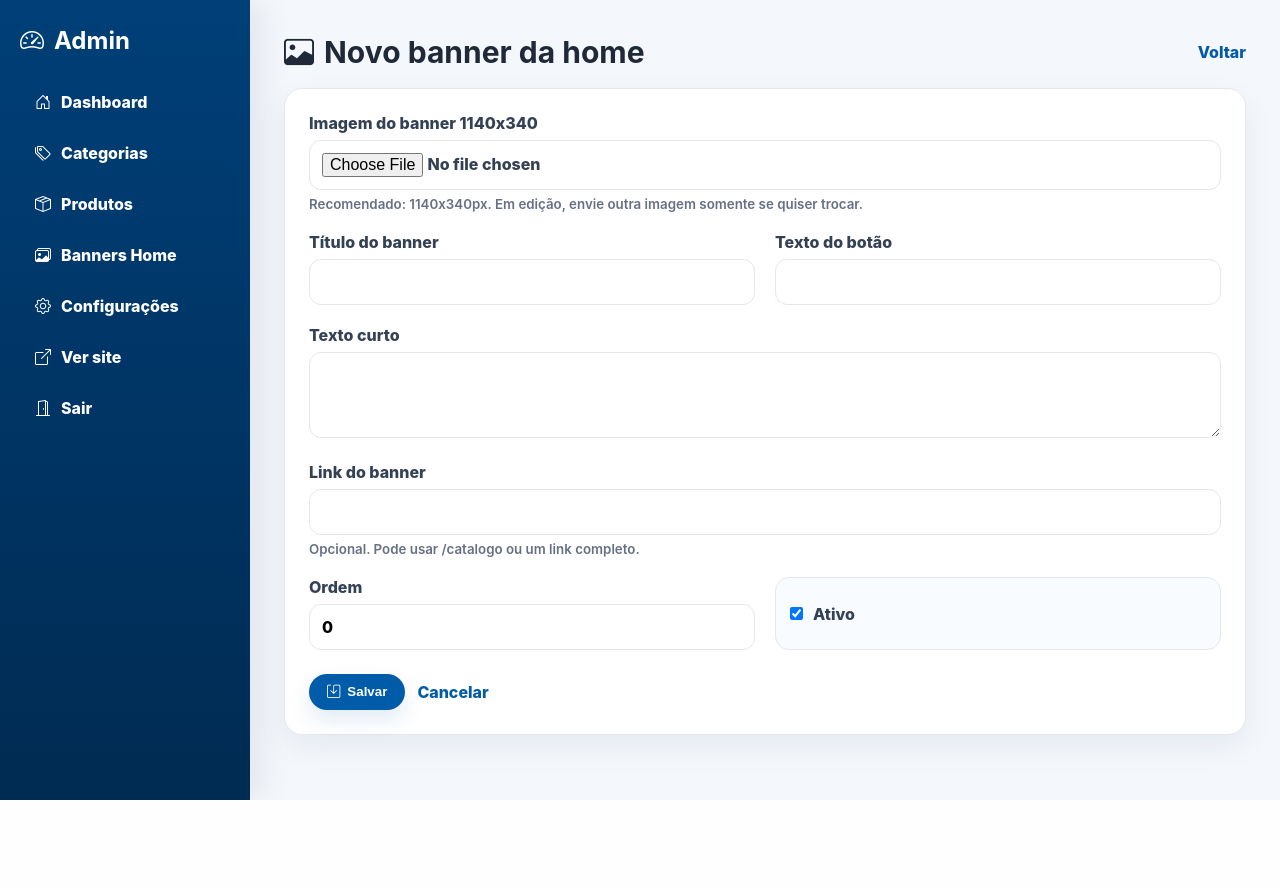
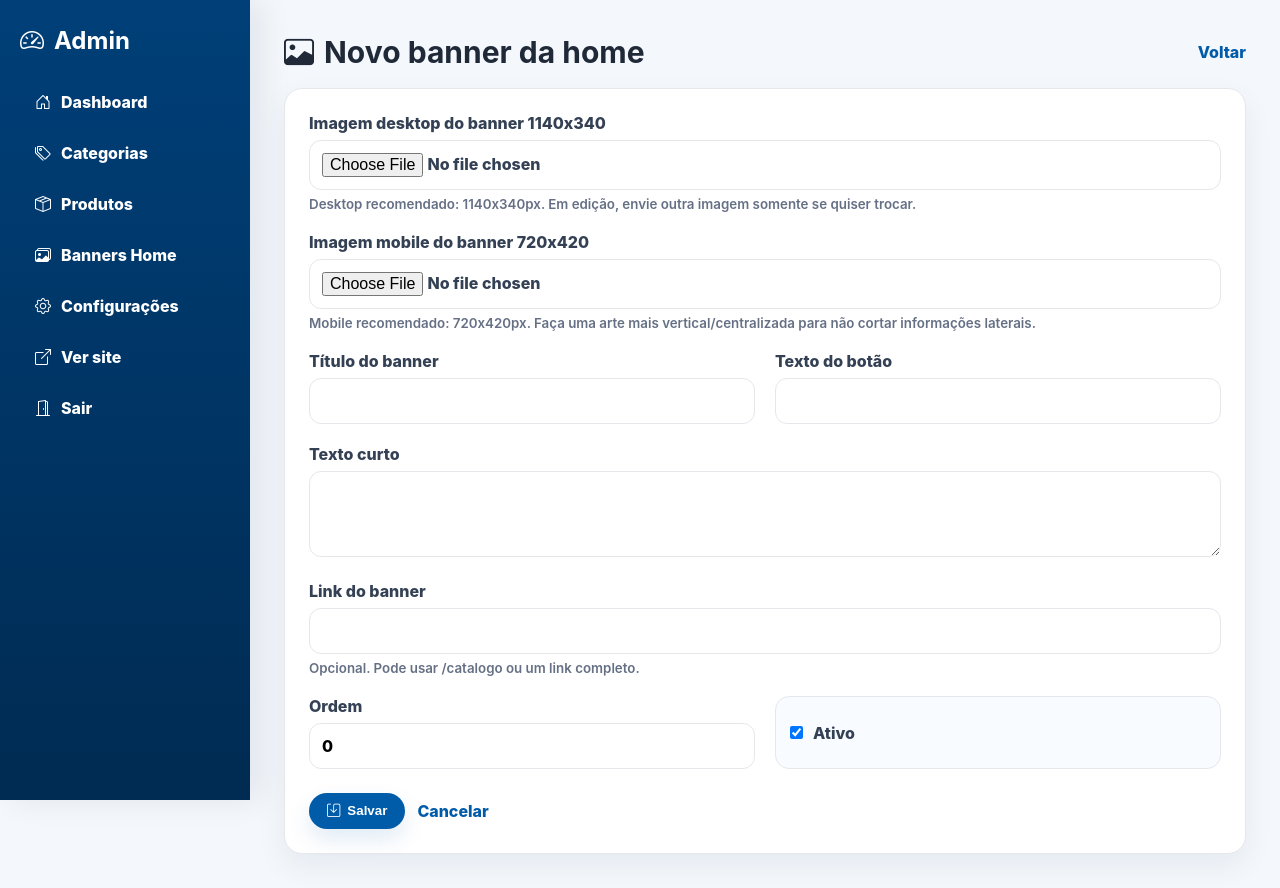
Before and after one commit to Hunter954/GraficaSima, a Flask app: page /admin/banners/novo in a window 1280 px wide. Before the commit the page ends 800 px from the top, so only its background shows below. Run offline with Flask 3, Linux system fonts and the light colour scheme; the visitor is signed in with stand-in values (Sample User, id 1); data that the repository does not hold is empty; some libraries are stand-ins or nearby versions.

Commit message:
Add files via upload

```diff
--- a/app/__init__.py
+++ b/app/__init__.py
@@ -83,6 +83,11 @@ def ensure_database_compatibility(app):
             from app.models import HomeBanner
             if not inspector.has_table('home_banners'):
                 HomeBanner.__table__.create(db.engine)
+            else:
+                home_banner_columns = {column['name'] for column in inspector.get_columns('home_banners')}
+                if 'image_mobile' not in home_banner_columns:
+                    with db.engine.begin() as connection:
+                        connection.execute(text('ALTER TABLE home_banners ADD COLUMN image_mobile VARCHAR(255)'))
 
             if not inspector.has_table('site_settings'):
                 return
@@ -104,7 +109,7 @@ def ensure_database_compatibility(app):
                         connection.execute(text('ALTER TABLE categories ADD COLUMN show_on_home BOOLEAN NOT NULL DEFAULT TRUE'))
         except (OperationalError, ProgrammingError) as exc:
             message = str(exc).lower()
-            if any(column_name in message for column_name in ('hero_image', 'about_image_1', 'about_image_2', 'about_image_3', 'favicon', 'show_on_home')) and ('duplicate' in message or 'already exists' in message):
+            if any(column_name in message for column_name in ('hero_image', 'about_image_1', 'about_image_2', 'about_image_3', 'favicon', 'show_on_home', 'image_mobile')) and ('duplicate' in message or 'already exists' in message):
                 return
             raise
 
--- a/app/forms.py
+++ b/app/forms.py
@@ -47,7 +47,8 @@ class ProductForm(FlaskForm):
 class HomeBannerForm(FlaskForm):
     title = StringField('Título do banner', validators=[Optional(), Length(max=180)])
     subtitle = TextAreaField('Texto curto', validators=[Optional(), Length(max=260)])
-    image = FileField('Imagem do banner 1140x340', validators=[Optional(), FileAllowed(IMAGE_EXTENSIONS, 'Apenas imagens')])
+    image = FileField('Imagem desktop do banner 1140x340', validators=[Optional(), FileAllowed(IMAGE_EXTENSIONS, 'Apenas imagens')])
+    image_mobile = FileField('Imagem mobile do banner 720x420', validators=[Optional(), FileAllowed(IMAGE_EXTENSIONS, 'Apenas imagens')])
     link_url = StringField('Link do banner', validators=[Optional(), Length(max=255)])
     link_label = StringField('Texto do botão', validators=[Optional(), Length(max=80)])
     is_active = BooleanField('Ativo')
--- a/app/models/__init__.py
+++ b/app/models/__init__.py
@@ -75,6 +75,7 @@ class HomeBanner(db.Model, TimestampMixin):
     title = db.Column(db.String(180))
     subtitle = db.Column(db.String(260))
     image = db.Column(db.String(255), nullable=False)
+    image_mobile = db.Column(db.String(255))
     link_url = db.Column(db.String(255))
     link_label = db.Column(db.String(80))
     is_active = db.Column(db.Boolean, default=True, nullable=False)
--- a/app/routes/admin.py
+++ b/app/routes/admin.py
@@ -282,6 +282,8 @@ def fill_banner(banner, form, require_image=False):
     banner.display_order = form.display_order.data or 0
     if has_uploaded_file(form.image.data):
         banner.image = save_image(form.image.data, 'banners')
+    if has_uploaded_file(form.image_mobile.data):
+        banner.image_mobile = save_image(form.image_mobile.data, 'banners')
     elif require_image and not banner.image:
         flash('Envie uma imagem para criar o banner.', 'danger')
         raise ValueError('Imagem obrigatória')
--- a/app/static/css/styles.css
+++ b/app/static/css/styles.css
@@ -368,7 +368,8 @@ body{
 /* Home: substitui o bloco azul inicial por banner carrossel 1140x340 alinhado ao menu */
 .home-banner-section{background:#fff;padding:28px 0 34px;overflow:visible!important}
 .home-carousel{position:relative;width:100%;height:340px;border-radius:22px;overflow:hidden;background:#eaf5ff;box-shadow:0 18px 45px #0b355a18;border:1px solid #e5eef7}
-.home-carousel-track,.home-slide{position:absolute;inset:0;width:100%;height:100%}
+.home-carousel-track,.home-slide,.home-slide picture{position:absolute;inset:0;width:100%;height:100%}
+.home-slide picture{display:block}
 .home-slide{display:block;opacity:0;visibility:hidden;transition:opacity .35s ease,visibility .35s ease;color:#fff}
 .home-slide.is-active{opacity:1;visibility:visible;z-index:1}
 .home-slide img{width:100%;height:100%;object-fit:cover;display:block}
@@ -386,4 +387,4 @@ body{
 .home-slide-empty div{display:flex;flex-direction:column;gap:8px;align-items:center}.home-slide-empty span{font-size:13px;text-transform:uppercase;font-weight:900;letter-spacing:.08em}.home-slide-empty strong{font-size:28px}.home-slide-empty small{color:#667085;font-weight:800}
 .footer-brand img{max-height:170px!important;max-width:300px!important;width:auto;height:auto;object-fit:contain}.footer-grid>div:first-child{min-width:0}.footer-grid>div:first-child p{max-width:330px;margin-top:4px}
 @media(max-width:860px){.home-banner-section{padding:18px 0 26px}.home-carousel{height:clamp(190px,45vw,300px);border-radius:18px}.home-banner-content{left:18px;right:18px;max-width:none;padding:18px}.home-carousel-prev{left:10px}.home-carousel-next{right:10px}.home-carousel-arrow{width:38px;height:38px}.footer-brand img{max-height:135px!important;max-width:260px!important}}
-@media(max-width:520px){.home-banner-content{display:none}.home-carousel{height:180px}.home-carousel-arrow{width:34px;height:34px;font-size:18px}.home-slide-empty strong{font-size:20px}}
+@media(max-width:520px){.home-banner-content{display:none}.home-carousel{height:210px}.home-carousel-arrow{width:34px;height:34px;font-size:18px}.home-slide-empty strong{font-size:20px}}
--- a/app/templates/admin/banners/form.html
+++ b/app/templates/admin/banners/form.html
@@ -3,8 +3,10 @@
 <div class="topbar"><h1><i class="bi bi-image"></i> {{ title }}</h1><a href="{{ url_for('admin.banners') }}">Voltar</a></div>
 <form class="panel form-grid" method="post" enctype="multipart/form-data">
   {{ form.hidden_tag() }}
-  <label class="full">{{ form.image.label }} {{ form.image }}<small>Recomendado: 1140x340px. Em edição, envie outra imagem somente se quiser trocar.</small></label>
-  {% if banner and banner.image %}<div class="full"><img class="banner-preview" src="{{ url_for('static', filename=banner.image) }}" alt="Preview do banner"></div>{% endif %}
+  <label class="full">{{ form.image.label }} {{ form.image }}<small>Desktop recomendado: 1140x340px. Em edição, envie outra imagem somente se quiser trocar.</small></label>
+  {% if banner and banner.image %}<div class="full"><img class="banner-preview" src="{{ url_for('static', filename=banner.image) }}" alt="Preview do banner desktop"></div>{% endif %}
+  <label class="full">{{ form.image_mobile.label }} {{ form.image_mobile }}<small>Mobile recomendado: 720x420px. Faça uma arte mais vertical/centralizada para não cortar informações laterais.</small></label>
+  {% if banner and banner.image_mobile %}<div class="full"><img class="banner-preview" src="{{ url_for('static', filename=banner.image_mobile) }}" alt="Preview do banner mobile"></div>{% endif %}
   <label>{{ form.title.label }} {{ form.title }}</label>
   <label>{{ form.link_label.label }} {{ form.link_label }}</label>
   <label class="full">{{ form.subtitle.label }} {{ form.subtitle(rows=3) }}</label>
--- a/app/templates/admin/banners/list.html
+++ b/app/templates/admin/banners/list.html
@@ -5,14 +5,14 @@
   <a class="btn" href="{{ url_for('admin.banner_create') }}"><i class="bi bi-plus-lg"></i> Novo banner</a>
 </div>
 <div class="panel">
-  <p class="helper-text">Use imagens no tamanho <strong>1140x340px</strong> para encaixar alinhado com o menu, da logomarca até o botão do WhatsApp.</p>
+  <p class="helper-text">Use <strong>1140x340px</strong> no desktop e <strong>720x420px</strong> no mobile para evitar cortes laterais no celular.</p>
 </div>
 <table>
   <thead><tr><th>Preview</th><th>Título</th><th>Ordem</th><th>Status</th><th>Ações</th></tr></thead>
   <tbody>
   {% for b in items %}
     <tr>
-      <td>{% if b.image %}<img class="banner-thumb" src="{{ url_for('static', filename=b.image) }}" alt="{{ b.title or 'Banner' }}">{% endif %}</td>
+      <td>{% if b.image %}<img class="banner-thumb" src="{{ url_for('static', filename=b.image) }}" alt="{{ b.title or 'Banner' }}">{% endif %}{% if b.image_mobile %}<br><small>Mobile cadastrado</small>{% endif %}</td>
       <td><strong>{{ b.title or 'Sem título' }}</strong><br><small>{{ b.subtitle }}</small></td>
       <td>{{ b.display_order }}</td>
       <td>{% if b.is_active %}<span class="badge ok">Ativo</span>{% else %}<span class="badge off">Inativo</span>{% endif %}</td>
--- a/app/templates/public/home.html
+++ b/app/templates/public/home.html
@@ -7,7 +7,10 @@
         <div class="home-carousel-track">
           {% for banner in home_banners %}
             {% set slide_content %}
-              <img src="{{ url_for('static', filename=banner.image) }}" alt="{{ banner.title or site_settings.site_name }}">
+              <picture>
+                {% if banner.image_mobile %}<source media="(max-width: 640px)" srcset="{{ url_for('static', filename=banner.image_mobile) }}">{% endif %}
+                <img src="{{ url_for('static', filename=banner.image) }}" alt="{{ banner.title or site_settings.site_name }}">
+              </picture>
               {% if banner.title or banner.subtitle or banner.link_label %}
                 <div class="home-banner-content">
                   {% if banner.title %}<h1>{{ banner.title }}</h1>{% endif %}
```
Also changed, not shown: migrations/versions/0007_add_mobile_image_to_home_banners.py (added, +21 -0 lines).
